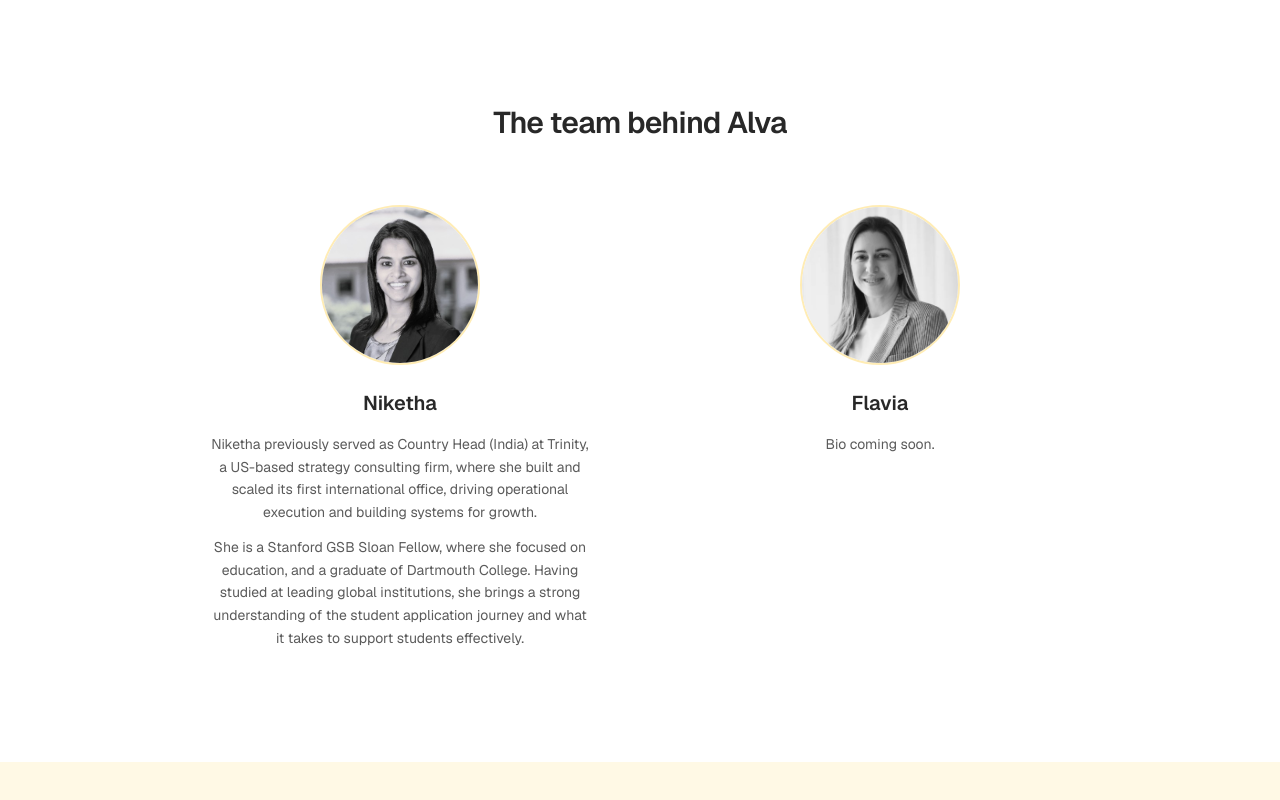
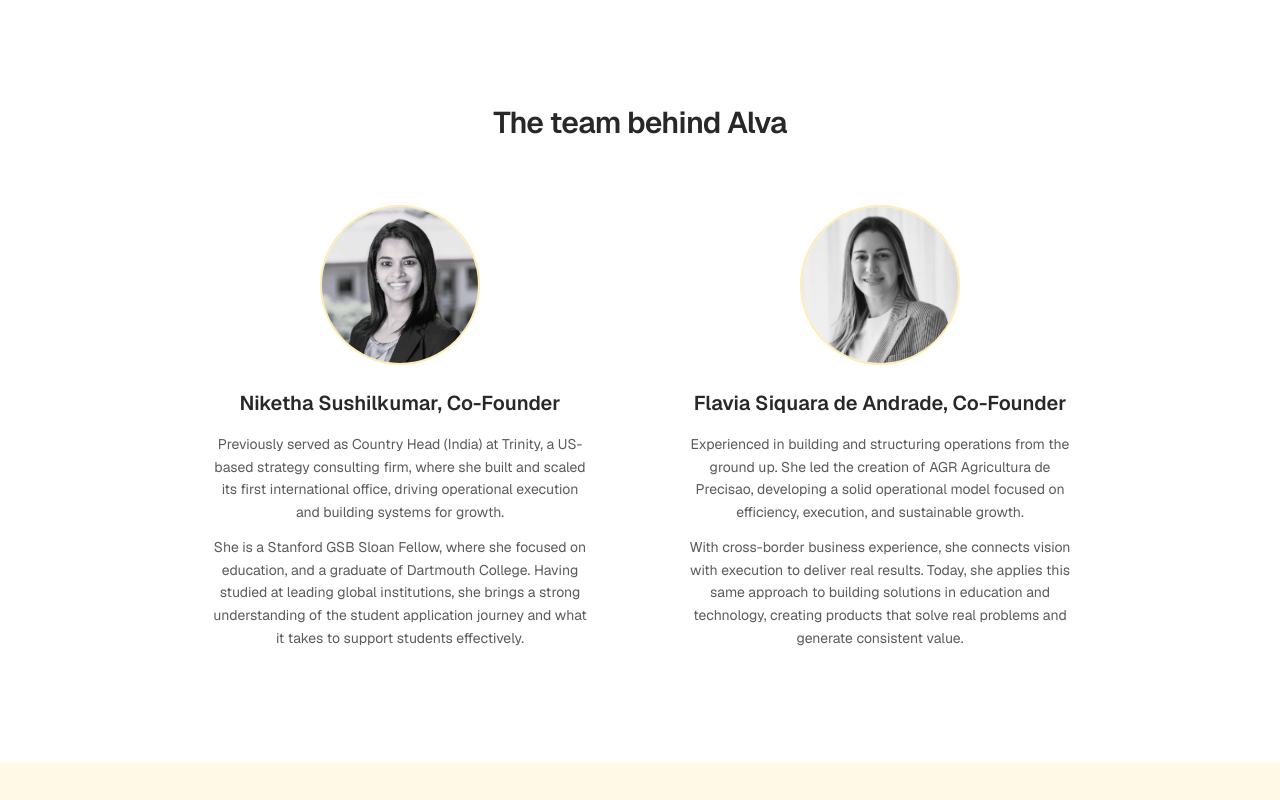
Before and after one commit to arjunnair1982/test, a Next.js app: page /about in a window 1280 px wide. Shown: the part 440-1240 px from the top of the page. Built offline with nearby package versions, Linux system fonts and the light colour scheme.

Commit message:
Update bios on About page

```diff
--- a/src/app/about/page.tsx
+++ b/src/app/about/page.tsx
@@ -39,9 +39,9 @@
                     className="w-full h-full object-cover"
                   />
                 </div>
-                <h3 className="text-xl font-semibold text-brand-charcoal">Niketha</h3>
+                <h3 className="text-xl font-semibold text-brand-charcoal">Niketha Sushilkumar, Co-Founder</h3>
                 <p className="mt-4 text-sm text-brand-mid-grey leading-relaxed max-w-sm mx-auto">
-                  Niketha previously served as Country Head (India) at Trinity, a US-based strategy consulting firm, where she built and scaled its first international office, driving operational execution and building systems for growth.
+                  Previously served as Country Head (India) at Trinity, a US-based strategy consulting firm, where she built and scaled its first international office, driving operational execution and building systems for growth.
                 </p>
                 <p className="mt-3 text-sm text-brand-mid-grey leading-relaxed max-w-sm mx-auto">
                   She is a Stanford GSB Sloan Fellow, where she focused on education, and a graduate of Dartmouth College. Having studied at leading global institutions, she brings a strong understanding of the student application journey and what it takes to support students effectively.
@@ -59,9 +59,12 @@
                     className="w-full h-full object-cover"
                   />
                 </div>
-                <h3 className="text-xl font-semibold text-brand-charcoal">Flavia</h3>
+                <h3 className="text-xl font-semibold text-brand-charcoal">Flavia Siquara de Andrade, Co-Founder</h3>
                 <p className="mt-4 text-sm text-brand-mid-grey leading-relaxed max-w-sm mx-auto">
-                  Bio coming soon.
+                  Experienced in building and structuring operations from the ground up. She led the creation of AGR Agricultura de Precisao, developing a solid operational model focused on efficiency, execution, and sustainable growth.
+                </p>
+                <p className="mt-3 text-sm text-brand-mid-grey leading-relaxed max-w-sm mx-auto">
+                  With cross-border business experience, she connects vision with execution to deliver real results. Today, she applies this same approach to building solutions in education and technology, creating products that solve real problems and generate consistent value.
                 </p>
               </div>
             </div>
```
